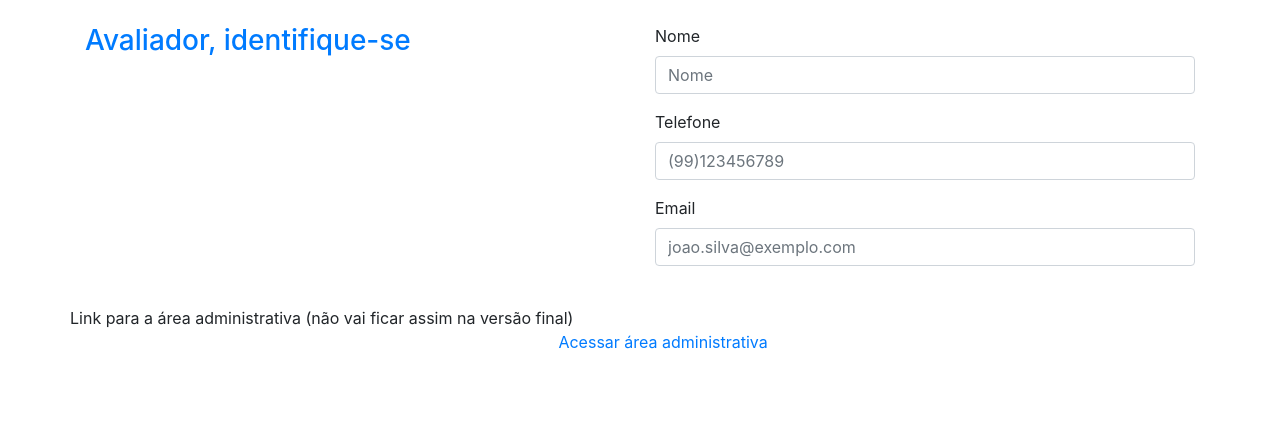
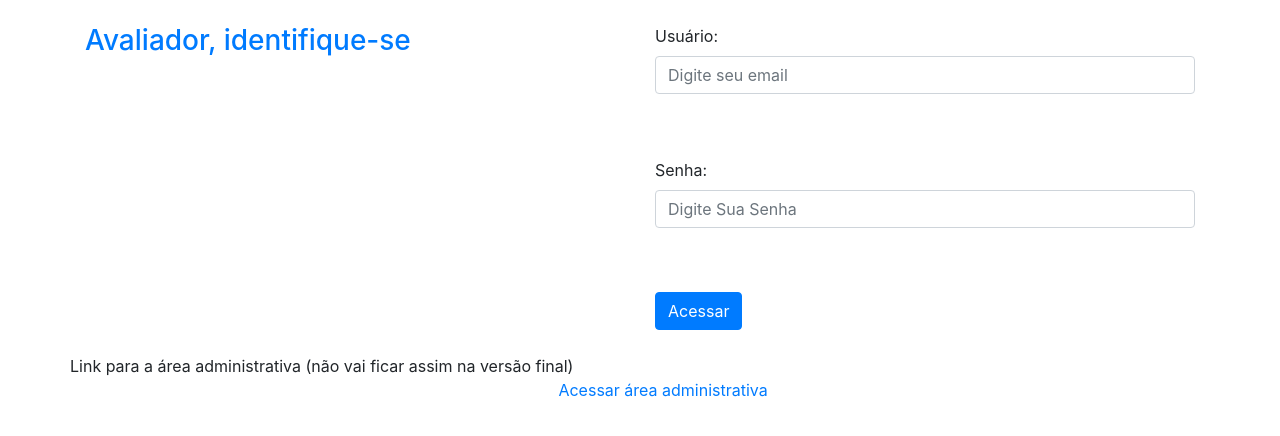
Before and after one commit to Murilovc/gerenciadorResumos, a PHP site: page / in a window 1280 px wide. Shown: the top 436 px of the page. Run offline with PHP 8.4, Linux system fonts and the light colour scheme.

Commit message:
intregaccao do arquivo login no index

```diff
--- a/index.php
+++ b/index.php
@@ -22,21 +22,7 @@
                     <h3 class="text-primary">Avaliador, identifique-se</h3>
                 </div>
                 <div class="col text-left">
-                    <div class="form-group">
-                        <label for="inputNome">Nome</label>
-                        <input name="nome" type="name" class="form-control" id="inputNome" aria-describedby="NomeHelp" placeholder="Nome">
-                    </div>
-                    <div class="form-group">
-                        <label for="inputTelefone">Telefone</label>
-                        <input name="telefone" type="tel" class="form-control" id="inputTelefone" placeholder="(99)123456789">
-                    </div>
-                    <div class="form-group">
-                        <label for="inputEmail">Email</label>
-                        <input name="email" type="email" class="form-control" id="inputEmail" placeholder="joao.silva@exemplo.com">
-                    </div>
-
-
-
+                    <?php include "login.php"?>
                 </div>
             </div>
 
--- a/login.php
+++ b/login.php
@@ -12,7 +12,6 @@ session_start();
     <title>Login</title>
 </head>
 <body>
-    <h2>Área Restrita</h2>
     <?php
         if(isset($_SESSION['msg'])){
             echo $_SESSION['msg'];
@@ -21,13 +20,17 @@ session_start();
 
     ?>
     <form method="POST" action="valida.php">
-    <label>Usuário</label>
-        <input type="text" name="usuario" placeholder="Digite seu Usuário"><br><br>
 
-        <label>Senha</label>
-        <input type="password" name="senha" placeholder="Digite Sua Senha"><br><br>
+        <div class="form-group">
+            <label for="inputUsuario">Usuário:</label>
+            <input type="email" name="usuario" class="form-control" id="inputUsuario" placeholder="Digite seu email" ><br><br>
+        </div>
+        <div class="form-group">
+            <label for="inputSenha">Senha:</label>
+            <input type="password" name="senha" class="form-control" id="inputSenha" placeholder="Digite Sua Senha"><br><br>
+        </div>
 
-        <input type="submit" name="btnLogin" value="Acessar">
+        <input type="submit" name="btnLogin" class="btn btn-primary" value="Acessar">
 
 
 
```
Also changed, not shown: back-end/conexao.php (+14 -2 lines), valida.php (+5 -5 lines).
